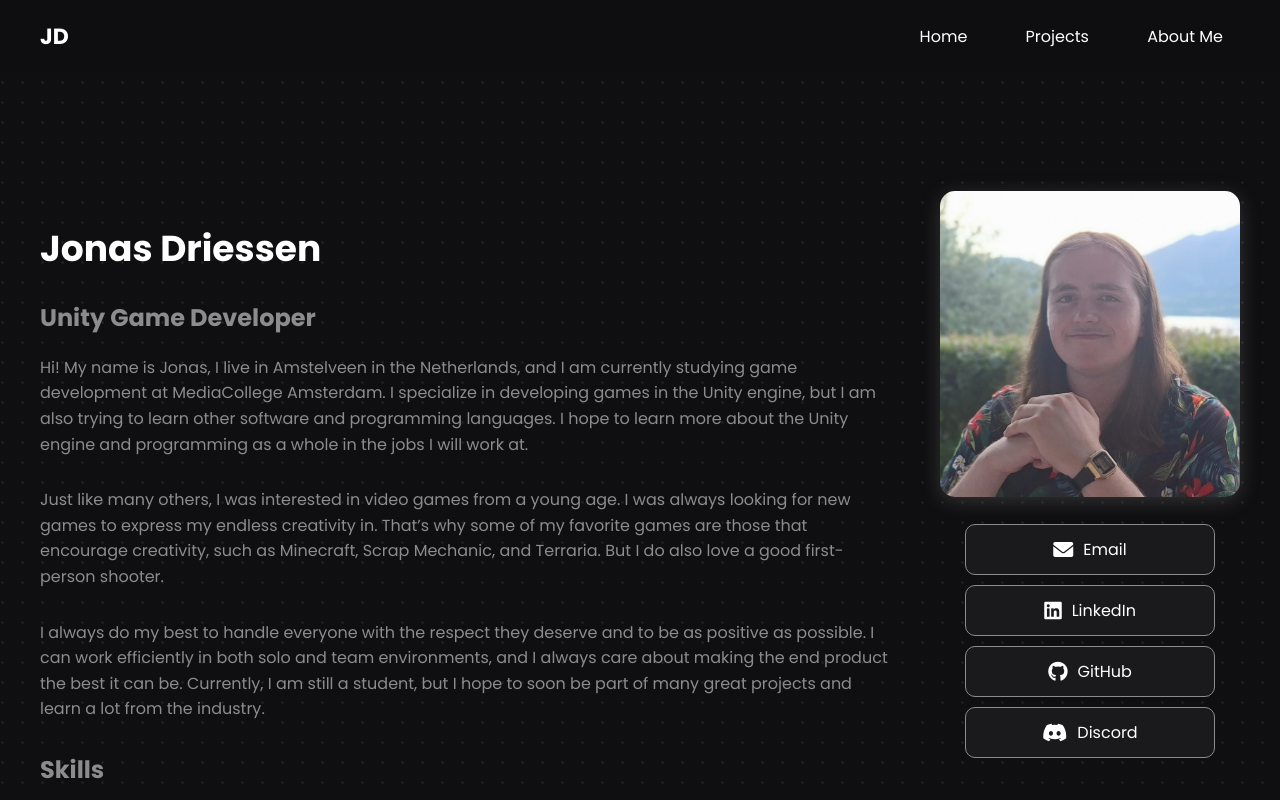
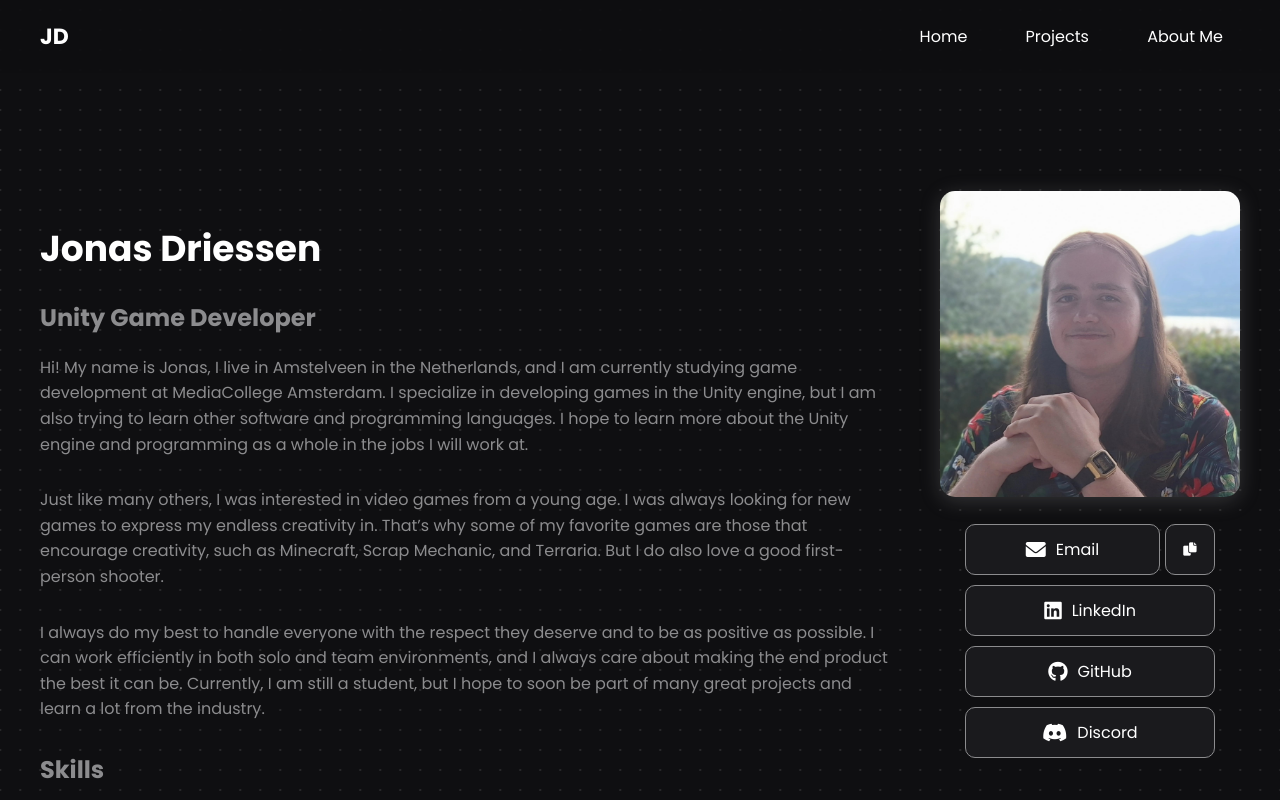
Before and after one commit to JonasDriessen0/NewPortfolioWebsite, a plain HTML site: page About-me.html in a window 1280 px wide. Shown: the top 800 px of the page. Drawn offline with Linux system fonts and the light colour scheme.

Commit message:
Added ability to copy email if mailto doesnt work

```diff
--- a/About-me.css
+++ b/About-me.css
@@ -18,7 +18,7 @@
     background-color: #0f0f11;
     background-image: radial-gradient(circle, rgba(255, 255, 255, 0.1) 10%, transparent 10%);
     background-size: 20px 20px;
-    animation: moveBackground 20s linear infinite;
+    animation: moveBackground 37s linear infinite;
     z-index: 0;
 }
 
@@ -47,6 +47,36 @@
     height: auto;
     border-radius: 15px;
     box-shadow: 0 4px 20px rgba(140, 140, 142, 0.3);
+}
+
+.email-copy-container {
+    display: flex;
+    width: 100%; /* Make the container the same width as other buttons */
+}
+
+.email-button {
+    flex-grow: 1; /* This allows the email button to take up the remaining space */
+    margin-right: 5px;
+    border-top-right-radius: 0;
+    border-bottom-right-radius: 0;
+}
+
+.copy-button {
+    width: 50px; /* Small square button */
+    border-radius: 10px;
+    display: flex;
+    align-items: center;
+    justify-content: center;
+    background-color: #1a1a1d;
+    border: 1px solid #8c8c8e;
+    color: #fff;
+    transition: all 0.3s ease;
+}
+
+.copy-button:hover {
+    background-color: #8c8c8e;
+    color: #0f0f11;
+    transform: translateY(-2px);
 }
 
 .social-buttons {
@@ -209,6 +239,6 @@ footer .container {
         background-position: 0 0;
     }
     100% {
-        background-position: 50px 50px;
+        background-position: 100% 0;
     }
 }
--- a/About-me.html
+++ b/About-me.html
@@ -31,10 +31,15 @@
                         <img src="img/JonasFoto.jpeg" alt="Jonas Driessen">
                     </div>
                     <div class="social-buttons">
-                        <a href="mailto:joonsyt@gmail.com" class="social-button">
-                            <i class="fas fa-envelope"></i>
-                            Email
-                        </a>
+                        <div class="email-copy-container">
+                            <a href="mailto:joonsyt@gmail.com" class="social-button email-button">
+                                <i class="fas fa-envelope"></i>
+                                Email
+                            </a>
+                            <button id="copy-email-button" class="copy-button">
+                                <i class="fas fa-copy"></i>
+                            </button>
+                        </div>
                         <a href="https://www.linkedin.com/in/jonas-driessen-457907294/" class="social-button">
                             <i class="fab fa-linkedin"></i>
                             LinkedIn
--- a/script.js
+++ b/script.js
@@ -48,3 +48,12 @@ document.getElementById('discord-button').addEventListener('click', function (e)
         console.error('Failed to copy: ', err);
     });
 });
+
+document.getElementById('copy-email-button').addEventListener('click', function () {
+    const email = 'joonsyt@gmail.com'; // Replace with your actual email
+    navigator.clipboard.writeText(email).then(() => {
+        alert('Email address copied to clipboard!');
+    }).catch(err => {
+        console.error('Failed to copy: ', err);
+    });
+});
```
